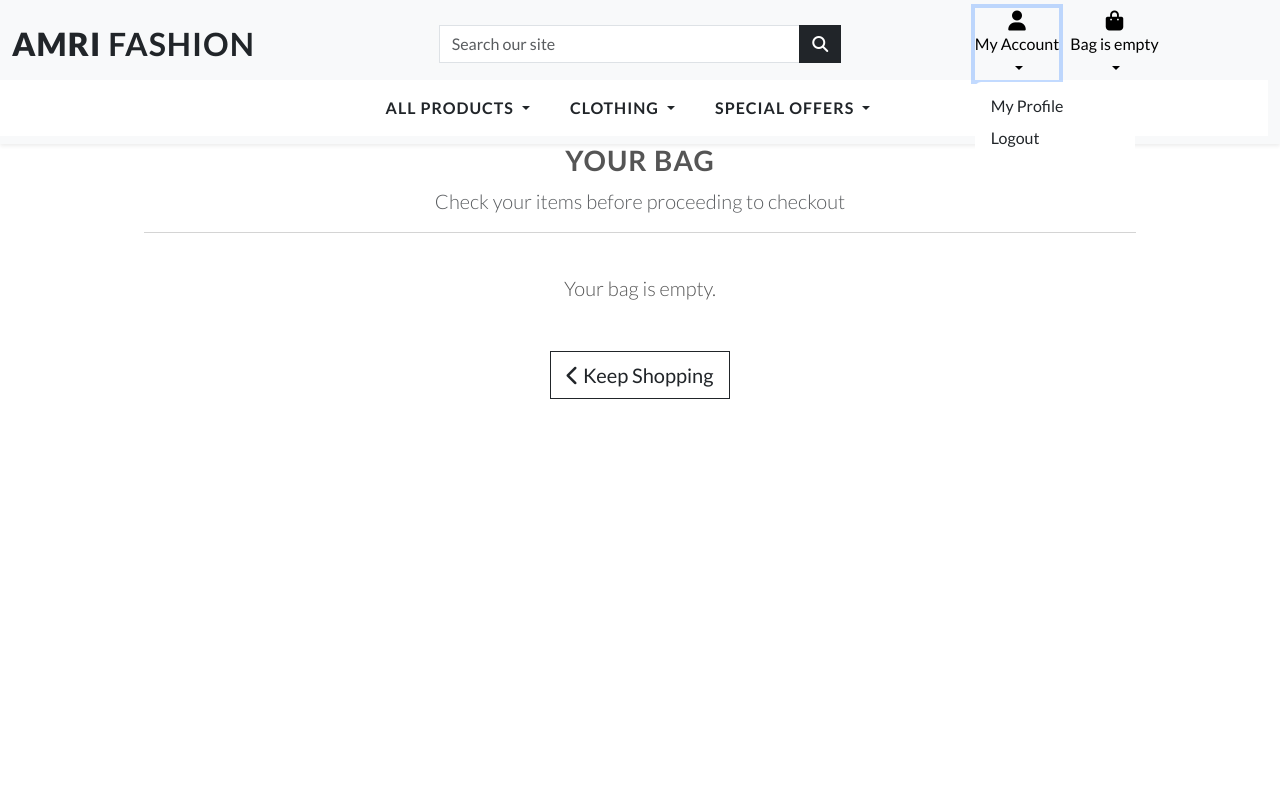
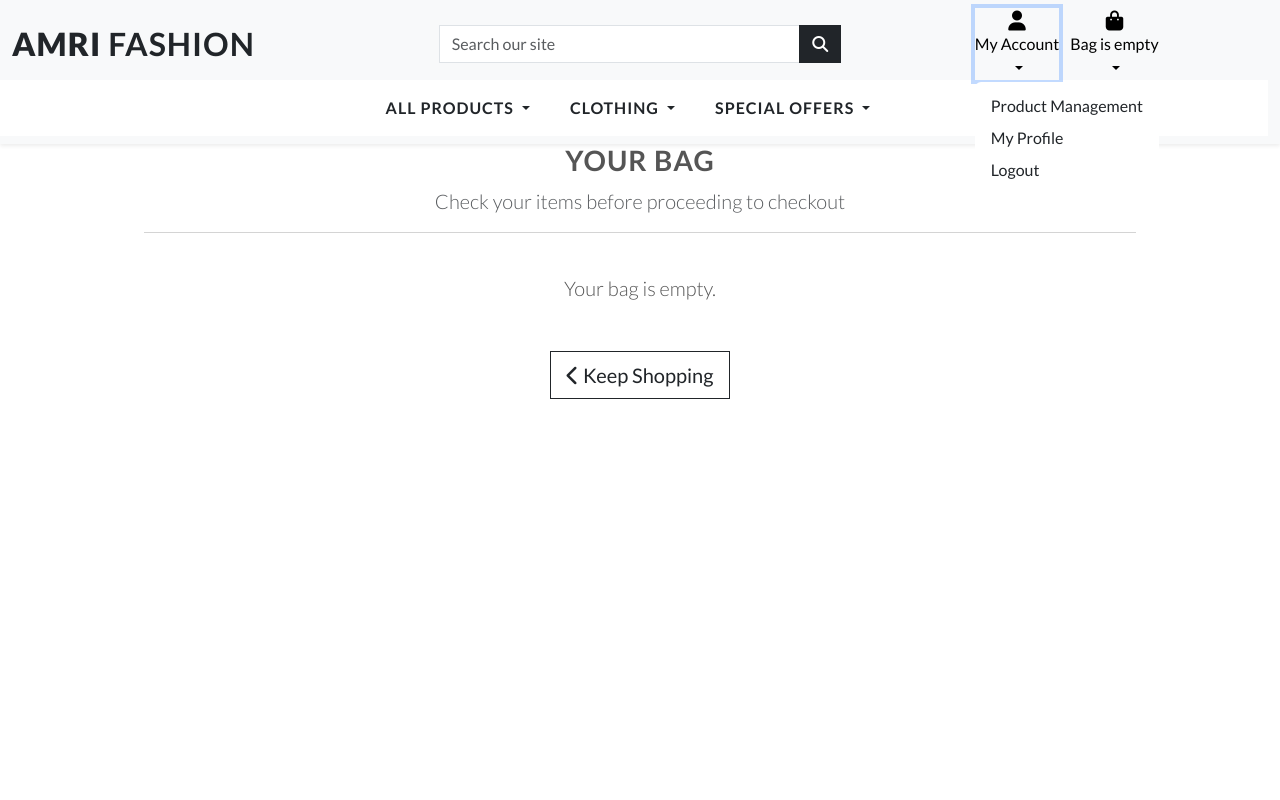
Before and after one commit to MAbuhanif/amri-fashion, a Django app: page /bag/ in a window 1280 px wide, after a click on "My Account". Run offline with Django 5.2, Linux system fonts and the light colour scheme; the visitor is signed in with stand-in values (Sample User, id 1); some libraries are stand-ins or nearby versions.

Commit message:
Enhance product image handling in bag and base templates; add superuser product management link

```diff
--- a/bag/templates/bag/bag.html
+++ b/bag/templates/bag/bag.html
@@ -32,7 +32,11 @@
                                     <tr>
                                         <td>
                                             <div class="d-flex align-items-center">
-                                                <img src="{{ item.product.image.url }}" alt="{{ item.product.name }}" class="img-thumbnail me-3" style="width: 75px; height: 75px;">
+                                                {% if item.product.image %}
+                                                    <img src="{{ item.product.image.url }}" alt="{{ item.product.name }}" class="img-thumbnail me-3" style="width: 75px; height: 75px;">
+                                                {% else %}
+                                                    <img src="{{ MEDIA_URL }}noimage.png" alt="{{ item.product.name }}" style="width: 75px; height: 75px;">
+                                                {% endif %}
                                                 <span>{{ item.product.name }}</span>
                                             </div>
                                         </td>
--- a/home/views.py
+++ b/home/views.py
@@ -1,7 +1,6 @@
 from django.shortcuts import render
 
 
-# Create your views here.
 def index(request):
     """View function for the home page of the site."""
     return render(request, 'home/index.html')
--- a/products/admin.py
+++ b/products/admin.py
@@ -2,7 +2,6 @@ from django.contrib import admin
 from .models import Product, Category
 
 
-# Register your models here.
 class ProductAdmin(admin.ModelAdmin):
     list_display = (
         'sku',
--- a/templates/base.html
+++ b/templates/base.html
@@ -73,6 +73,9 @@
                         </a>
                         <ul class="dropdown-menu border-0" aria-labelledby="user-options">
                             {% if request.user.is_authenticated %}
+                                {% if request.user.is_superuser %}
+                                    <li><a href="{% url 'add_product' %}" class="dropdown-item">Product Management</a></li>
+                                {% endif %}
                                 <li><a href="{% url 'profile' %}" class="dropdown-item">My Profile</a></li>
                                 <li><a href="{% url 'account_logout' %}" class="dropdown-item">Logout</a></li>
                             {% else %}
@@ -101,7 +104,11 @@
                                 <ul class="list-unstyled">
                                     {% for item in bag_items %}
                                         <li class="d-flex align-items-center mb-2">
-                                            <img src="{{ item.product.image.url }}" alt="{{ item.product.name }}" class="img-thumbnail me-2" style="width: 50px; height: 50px;">
+                                            {% if item.product.image %}
+                                                <img src="{{ item.product.image.url }}" alt="{{ item.product.name }}" class="img-thumbnail me-2" style="width: 50px; height: 50px;">
+                                            {% else %}
+                                                <img src="{{ MEDIA_URL }}noimage.png" alt="{{ item.product.name }}" class="img-thumbnail me-2" style="width: 50px; height: 50px;">
+                                            {% endif %}
                                             <div>
                                                 <p class="my-0 small"><strong>{{ item.product.name }}</strong></p>
                                                 <p class="my-0 small text-muted">Qty: {{ item.quantity }}</p>
```
Also changed, not shown: profiles/views.py (+6 -2 lines).
